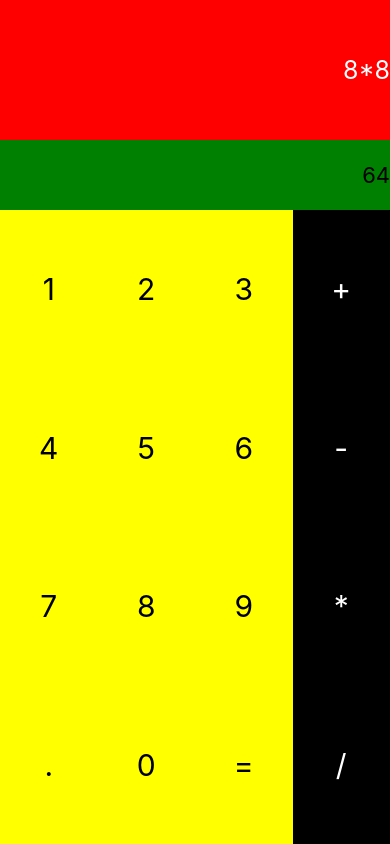
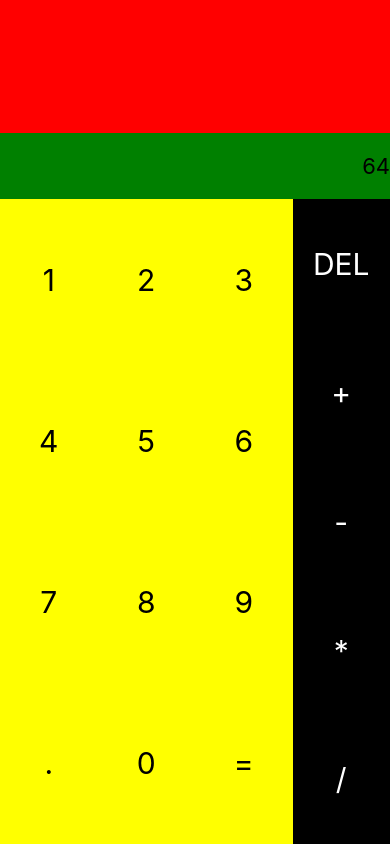
Before and after one commit to Ranindu15/ReactNative, a React Native app: screen / in a window 390 px wide. Built offline with nearby package versions, Linux system fonts and the light colour scheme.

Commit message:
Update button press function

```diff
--- a/App.js
+++ b/App.js
@@ -4,7 +4,40 @@
 export default class App extends Component {
   constructor() {
     super();
-    this.state = {};
+    this.state = {resultText: ''};
+    this.operations = ['DEL', '+', '-', '*', '/'];
+  }
+  calculateResult() {
+    const text = this.state.resultText;
+  }
+  buttonPressed(text) {
+    if (text === '=') {
+      return this.calculateResult();
+    }
+    this.setState({
+      resultText: this.state.resultText + text,
+    });
+  }
+  operate(operation) {
+    switch (operation) {
+      case 'DEL':
+        let text = this.state.resultText.split('')
+        text.pop()
+        this.setState({
+          resultText: text.join(''),
+        })
+        break
+      case '+':
+      case '-':
+      case '*':
+        const lastChar = this.state.resultText.split('').pop()
+            if(operation.indexOf(lastChar) > 0) {
+            }
+            if (this.state.text == "") return
+            this.setState({
+              resultText: this.state.resultText + operation
+            })
+    }
   }
 
   render() {
@@ -14,7 +47,9 @@
       let row = []
       for (let j = 0; j < 3; j++) {
         row.push(
-          <TouchableOpacity style={styles.btn}>
+          <TouchableOpacity
+            onPress={() => this.buttonPressed(nums[i][j])}
+            style={styles.btn}>
             <Text style={styles.btnNext}>{nums[i][j]}</Text>
           </TouchableOpacity>,
         );
@@ -22,13 +57,14 @@
       rows.push(<View style={styles.row}>{row}</View>);
     }
 
-    let operations = ['+', '-', '*', '/']
     let ops = []
-    for (let i = 0; i < 4; i++) {
+    for (let i = 0; i < 5; i++) {
       ops.push(
-        <TouchableOpacity style={styles.btn}>
+        <TouchableOpacity
+          onPress={() => this.operate(this.operations[i])}
+          style={styles.btn}>
           <Text style={[styles.btnNext, styles.whiteText]}>
-            {operations[i]}
+            {this.operations[i]}
           </Text>
         </TouchableOpacity>,
       );
@@ -37,7 +73,7 @@
     return (
       <View style={styles.container}>
         <View style={styles.result}>
-          <Text style={styles.resultText}>8*8</Text>
+          <Text style={styles.resultText}>{this.state.resultText}</Text>
         </View>
         <View style={styles.calculation}>
           <Text style={styles.calText}>64</Text>
```
